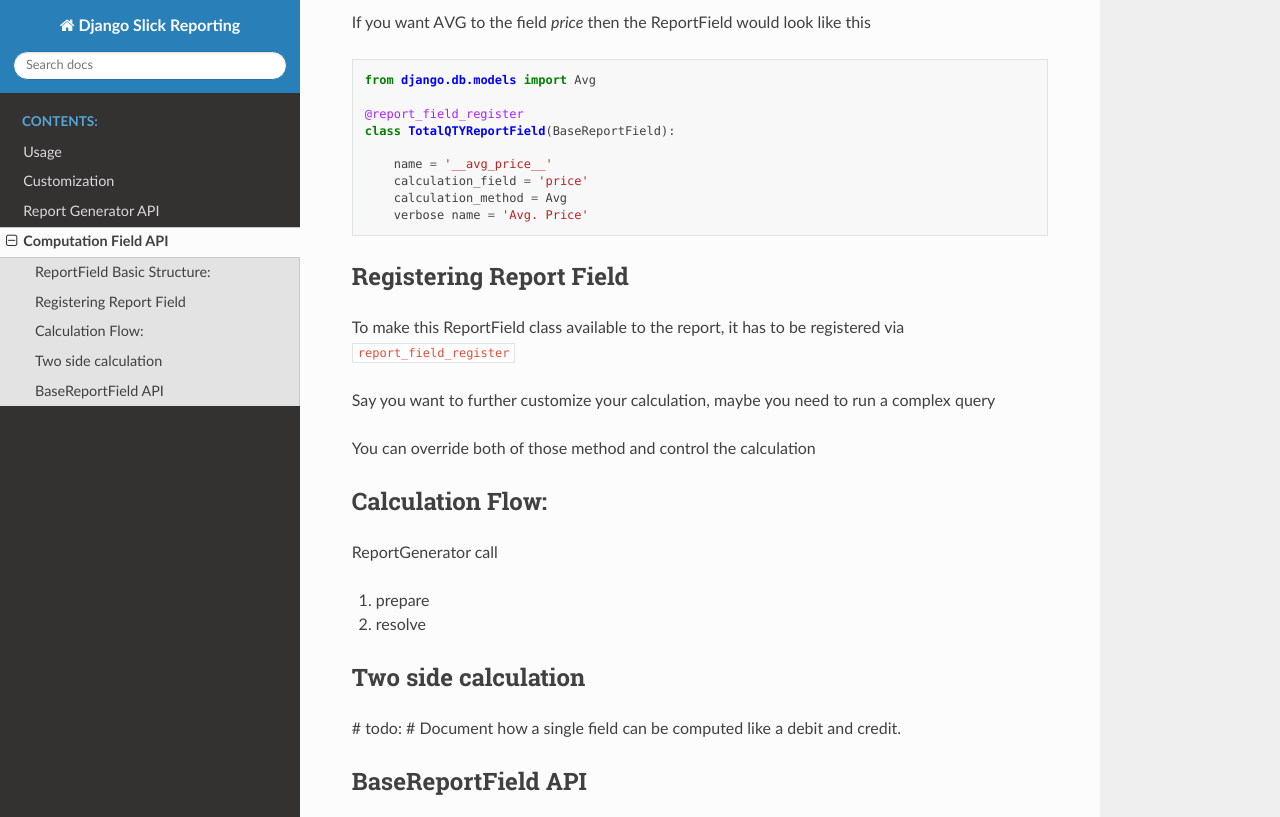
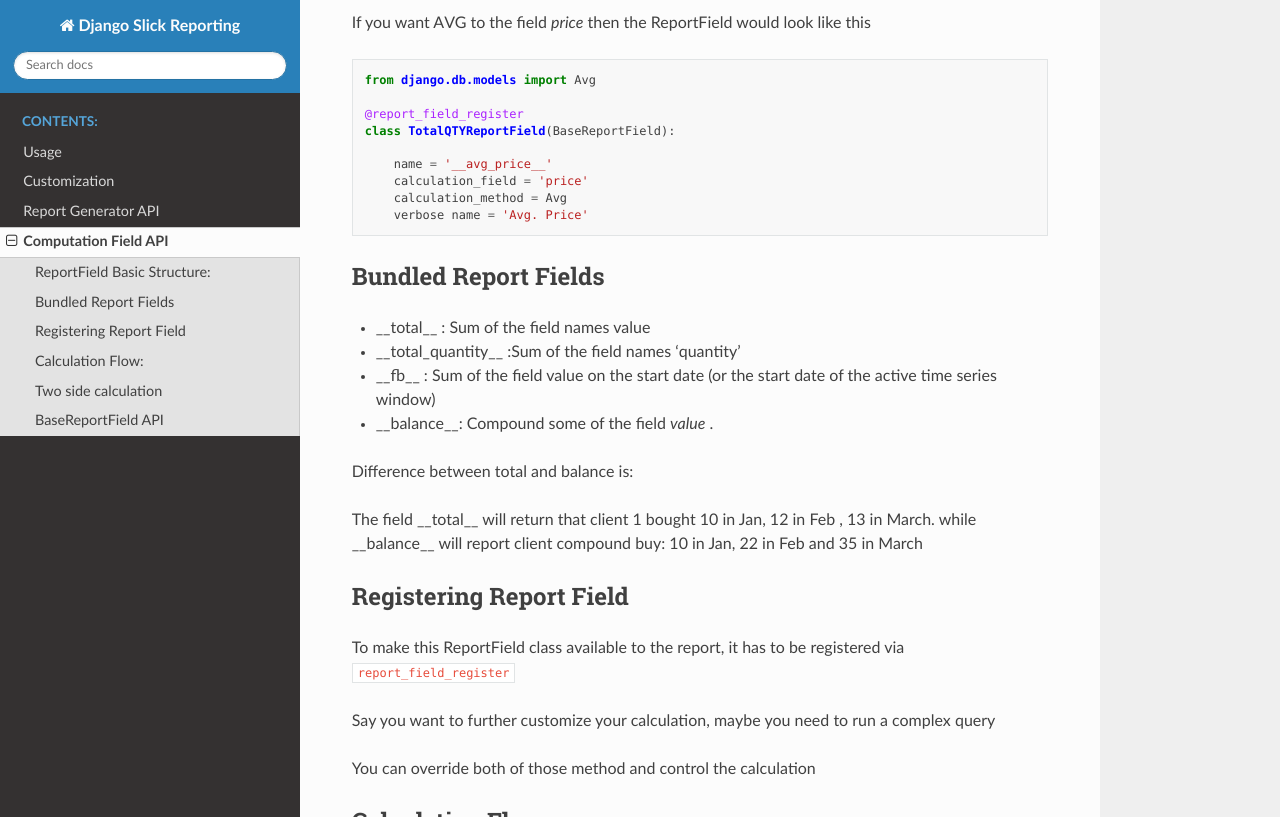
Before and after one commit to RamezIssac/django-slick-reporting, a Sphinx documentation site: the page built from docs/source/computation_field.rst, in a window 1280 px wide and 900 px high, scrolled down 678 px, cut to the strip 0-817 px from the top of the window. Built offline with Sphinx 7.4.7 and the Read the Docs theme 2.0.0, drawn with Linux system fonts in a browser that asks for light colours.

Commit message:
Document Bundled Report Fields

```diff
--- a/docs/source/computation_field.rst
+++ b/docs/source/computation_field.rst
@@ -51,6 +51,19 @@ If you want AVG to the field `price` then the ReportField would look like this
         verbose name = 'Avg. Price'
 
 
+Bundled Report Fields
+---------------------
+
+* __total__ : Sum of the field names value
+* __total_quantity__ :Sum of the field names 'quantity'
+* __fb__ : Sum of the field value on the start date (or the start date of the active time series window)
+* __balance__: Compound some of the field `value` .
+
+Difference between total and balance is:
+
+The field __total__ will return that client 1 bought 10 in Jan, 12 in Feb , 13 in March. while __balance__ will report
+client compound buy: 10 in Jan, 22 in Feb and 35 in March
+
 
 Registering Report Field
 ------------------------
```
Also changed, not shown: README.rst (+13 -3 lines).
